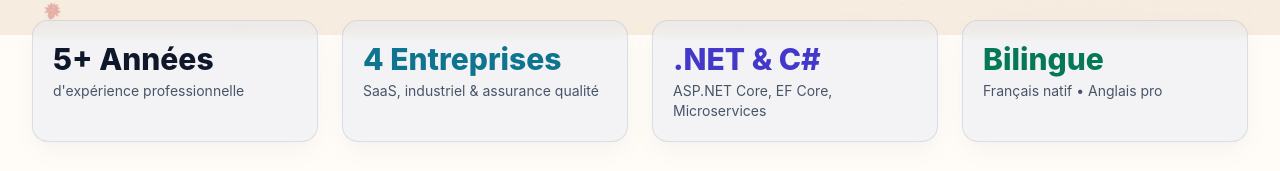
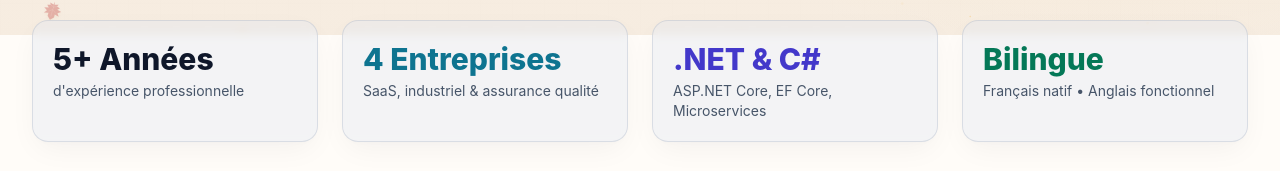
Before and after one commit to Matricard/Portfolio, an Angular app: page / in a window 1280 px wide. Shown: the part 765-936 px from the top of the page. Built offline with nearby package versions, Linux system fonts and the light colour scheme.

Commit message:
fix(translations): update language card label to functional english

```diff
--- a/src/app/data/translations.data.ts
+++ b/src/app/data/translations.data.ts
@@ -29,7 +29,7 @@ export const TRANSLATIONS = {
     statStack: ".NET & C#",
     statStackLabel: "ASP.NET Core, EF Core, Microservices",
     statLang: "Bilingue",
-    statLangLabel: "Français natif • Anglais pro",
+    statLangLabel: "Français natif • Anglais fonctionnel",
     statProduct: "CherryHud",
     statProductLabel: "Application macOS Open Source (MIT)",
 
@@ -121,7 +121,7 @@ export const TRANSLATIONS = {
     statStack: ".NET & C#",
     statStackLabel: "ASP.NET Core, EF Core, Microservices",
     statLang: "Bilingual",
-    statLangLabel: "Native French • Prof. English",
+    statLangLabel: "Native French • Functional English",
     statProduct: "CherryHud",
     statProductLabel: "Open Source macOS App (MIT)",
 
```
